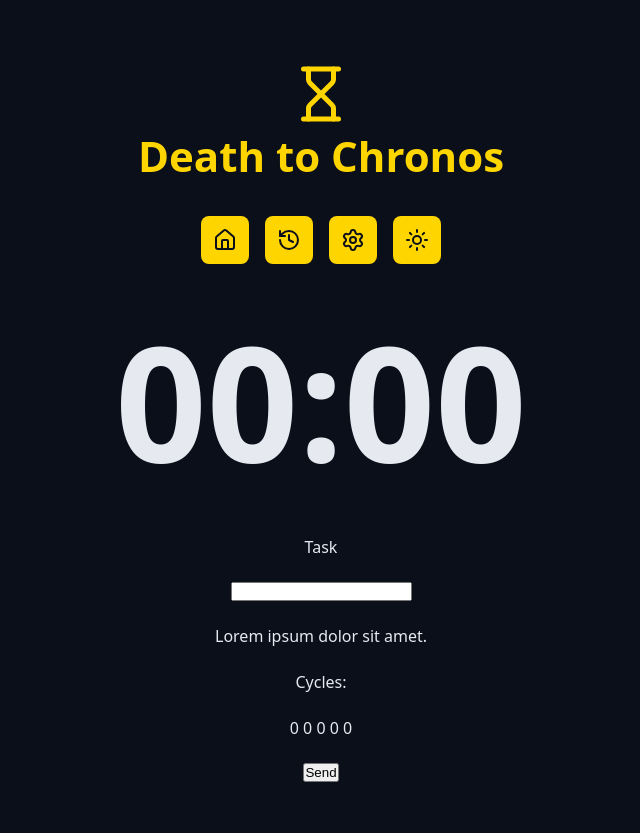
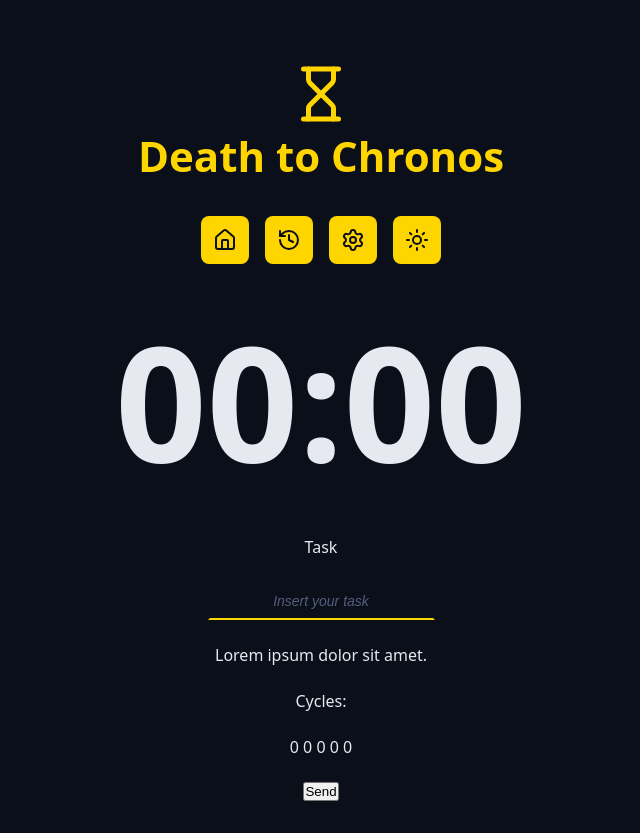
Before and after one commit to gabrafo/death-to-cronos, a React (Vite) app: page / in a window 1280 px wide. Shown: the whole page, without its empty margins (319-959 px from the left). Built offline with nearby package versions, Linux system fonts and the light colour scheme.

Commit message:
feat: enhance DefaultInput with placeholder and styling

```diff
--- a/src/components/DefaultInput/index.tsx
+++ b/src/components/DefaultInput/index.tsx
@@ -1,3 +1,5 @@
+import styles from "./styles.module.css";
+
 type DefaultInputProps = {
     id: string;
     labelText?: string;
@@ -11,7 +13,7 @@ export function DefaultInput({ id, labelText, type, ...rest }: DefaultInputProps
             /* Conditional rendering: only render the label if labelText is provided */
             labelText ? <label htmlFor={id}>{labelText}</label> : ""
         }
-        <input id={id} type={type} {...rest} />
+        <input id={id} type={type} className={styles.input} {...rest} />
         </>
     );
 }
--- /dev/null
+++ b/src/components/DefaultInput/styles.module.css
@@ -0,0 +1,24 @@
+.input {
+    background: transparent;
+    border: none;
+    text-align: center;
+    color: var(--text);
+    font-size: 1.6rem;
+    padding: 0.8rem;
+    outline: none;
+
+    border: 0.2rem solid transparent; /* Border exists, but is transparent for improved UX (input will stay still when you focus it) */
+    border-bottom: 0.2rem solid var(--primary-chronos);
+    transition: all 0.1s ease-in-out;
+}
+
+.input:focus {
+    border-radius: 0.8rem;
+    border: 0.2rem solid var(--primary-chronos);
+}
+
+.input::placeholder {
+    color: var(--gray);
+    font-size: 1.4rem;
+    font-style: italic;
+}
--- a/src/pages/App/index.tsx
+++ b/src/pages/App/index.tsx
@@ -22,7 +22,7 @@ function App() {
       <Container>
         <form className="form" action="">
           <div className="formRow">
-            <DefaultInput id="task" labelText="Task" type="text" />
+            <DefaultInput id="task" labelText="Task" type="text" placeholder="Insert your task" />
           </div>
 
           <div className="formRow">
--- a/src/styles/theme.css
+++ b/src/styles/theme.css
@@ -2,6 +2,7 @@
   --primary-chronos: #ffd500;
   --secondary-chronos: #ffa500;
   --background: #0a0f1a;
+  --gray: #555f7d;
 
   --text: #e6e9f0;
   --text-muted: #aab3cc;
```
